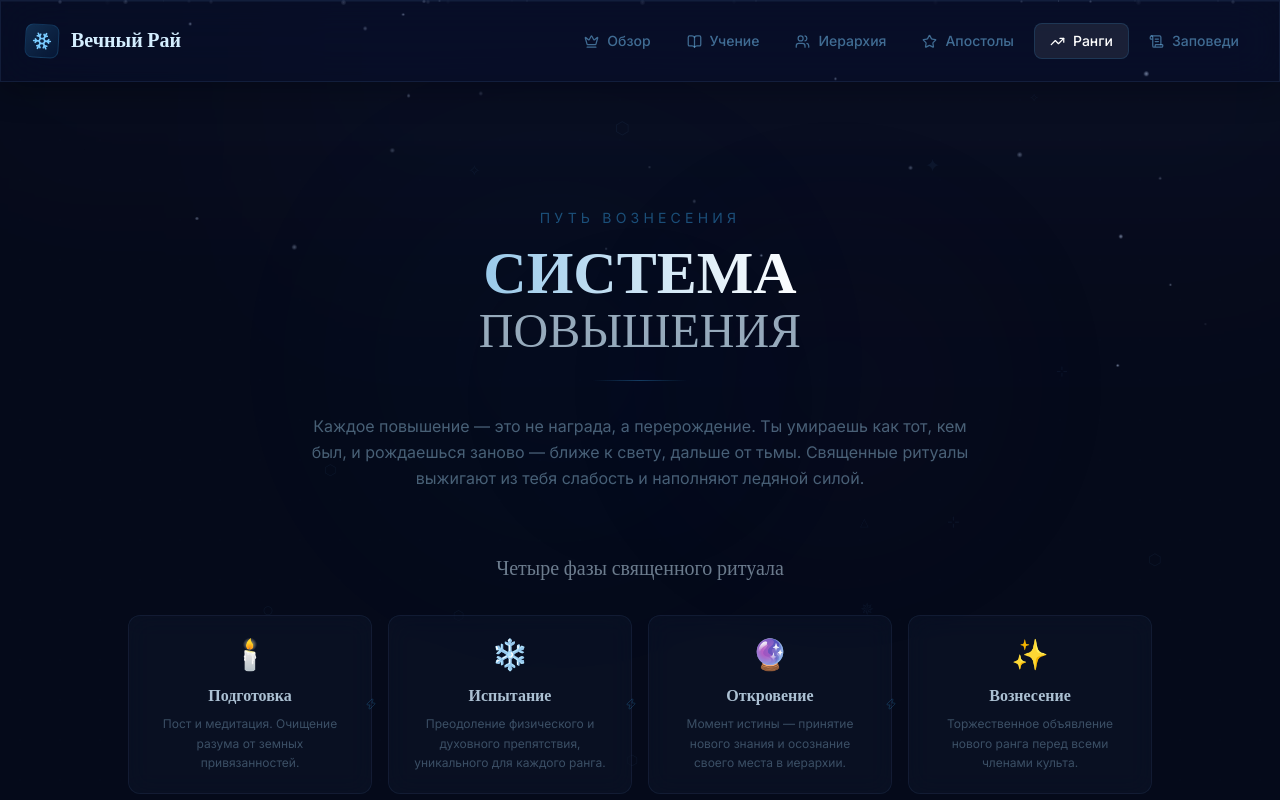
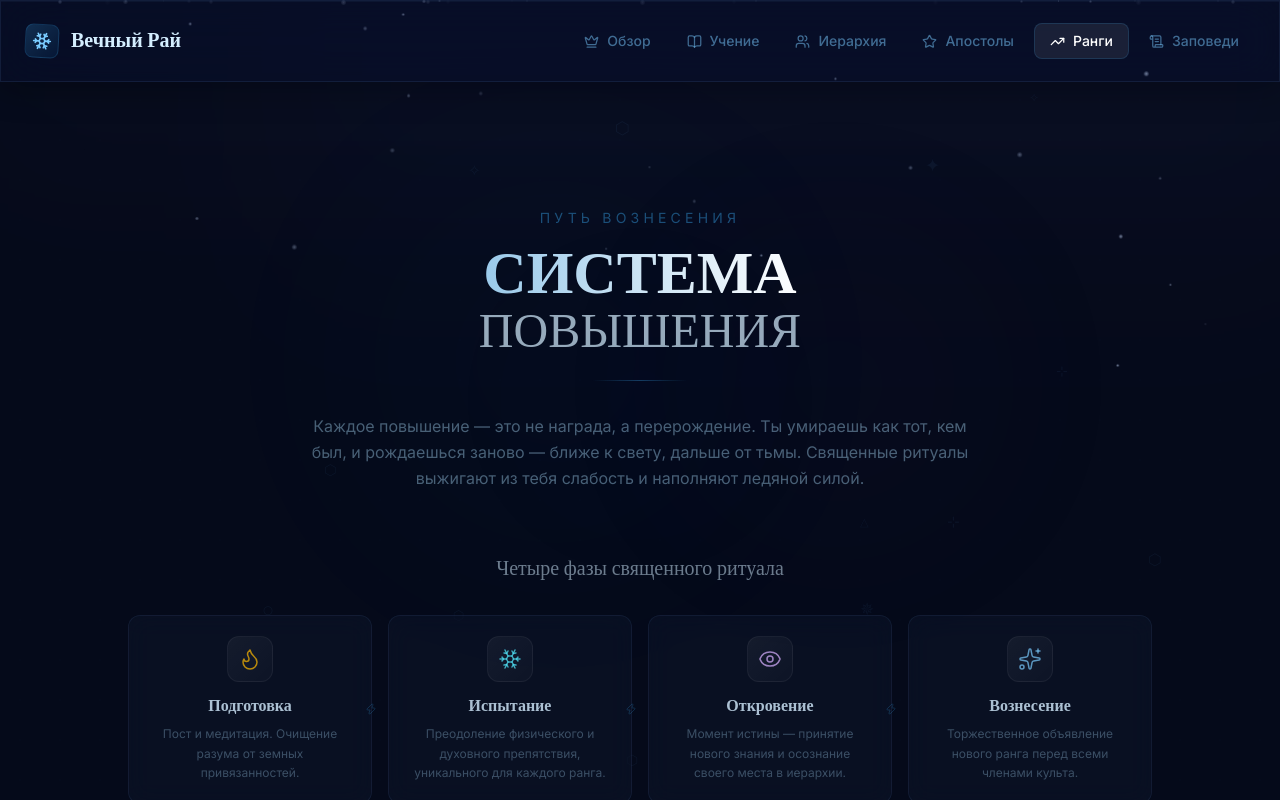
Before and after one commit to setniz/Eternal-Paradise, a React (Vite) app: page / in a window 1280 px wide. Both pictures are taken after a click on the button "Ранги". Shown: the top 800 px of the page. Built offline with nearby package versions, Linux system fonts and the light colour scheme.

Commit message:
Update RanksSection.tsx

```diff
--- a/src/components/sections/RanksSection.tsx
+++ b/src/components/sections/RanksSection.tsx
@@ -1,5 +1,5 @@
 import { motion } from 'framer-motion';
-import { Flame, Eye, Snowflake, BookOpen, Shield, Gem, Zap } from 'lucide-react';
+import { Flame, Eye, BookOpen, Shield, Gem, Zap, Snowflake, Sparkles, type LucideIcon } from 'lucide-react';
 
 const ranks = [
   {
@@ -75,11 +75,11 @@ const ranks = [
   },
 ];
 
-const ritualPhases = [
-  { icon: '🕯️', title: 'Подготовка', desc: 'Пост и медитация. Очищение разума от земных привязанностей.' },
-  { icon: '❄️', title: 'Испытание', desc: 'Преодоление физического и духовного препятствия, уникального для каждого ранга.' },
-  { icon: '🔮', title: 'Откровение', desc: 'Момент истины — принятие нового знания и осознание своего места в иерархии.' },
-  { icon: '✨', title: 'Вознесение', desc: 'Торжественное объявление нового ранга перед всеми членами культа.' },
+const ritualPhases: { icon: LucideIcon; iconColor: string; title: string; desc: string }[] = [
+  { icon: Flame, iconColor: 'text-amber-400/70', title: 'Подготовка', desc: 'Пост и медитация. Очищение разума от земных привязанностей.' },
+  { icon: Snowflake, iconColor: 'text-cyan-300/70', title: 'Испытание', desc: 'Преодоление физического и духовного препятствия, уникального для каждого ранга.' },
+  { icon: Eye, iconColor: 'text-purple-300/70', title: 'Откровение', desc: 'Момент истины — принятие нового знания и осознание своего места в иерархии.' },
+  { icon: Sparkles, iconColor: 'text-ice-300/70', title: 'Вознесение', desc: 'Торжественное объявление нового ранга перед всеми членами культа.' },
 ];
 
 export default function RanksSection() {
@@ -142,7 +142,11 @@ export default function RanksSection() {
                 whileHover={{ y: -6, scale: 1.03 }}
                 className="glass-light rounded-xl p-4 md:p-5 text-center cursor-default group relative"
               >
-                <span className="text-2xl md:text-3xl block mb-3">{phase.icon}</span>
+                <div className="flex justify-center mb-3">
+                  <div className="p-2.5 rounded-xl bg-gradient-to-br from-white/5 to-white/[0.02] border border-white/5">
+                    <phase.icon size={24} className={phase.iconColor} strokeWidth={1.5} />
+                  </div>
+                </div>
                 <h4 className="font-serif font-semibold text-ice-100/80 text-sm md:text-base mb-1.5">{phase.title}</h4>
                 <p className="text-ice-200/30 text-xs leading-relaxed font-sans">{phase.desc}</p>
 
@@ -185,35 +189,32 @@ export default function RanksSection() {
                         <div className={`w-14 h-14 md:w-16 md:h-16 rounded-2xl bg-gradient-to-br ${rank.color} flex items-center justify-center shadow-lg`}>
                           <Icon size={28} className="text-white" />
                         </div>
-                        <span className={`font-serif text-2xl md:text-3xl font-bold ${isLast ? 'text-amber-300/60' : 'text-ice-300/20'}`}>
+                        <span className={`font-serif text-2xl md:text-3xl font-bold ${isLast ? 'text-amber-300/40' : 'text-ice-300/15'} group-hover:text-ice-300/30 transition-colors duration-500`}>
                           {rank.step}
                         </span>
                       </div>
 
                       {/* Right: Content */}
                       <div className="flex-1">
-                        <div className="flex items-start justify-between gap-4 mb-3">
-                          <div>
-                            <h3 className={`font-serif text-xl md:text-2xl font-bold ${isLast ? 'text-amber-200' : 'text-ice-100'}`}>
-                              {rank.title}
-                            </h3>
-                            <p className={`text-xs tracking-wider uppercase mt-1 font-sans ${isLast ? 'text-amber-300/40' : 'text-ice-400/30'}`}>
-                              {rank.ritual}
-                            </p>
-                          </div>
+                        <div className="flex items-center gap-3 mb-2 flex-wrap">
+                          <h3 className={`font-serif text-xl md:text-2xl font-semibold ${isLast ? 'text-shimmer-gold' : 'text-ice-100'}`}>
+                            {rank.title}
+                          </h3>
+                          <span className="text-[10px] tracking-[0.15em] uppercase font-sans px-2.5 py-0.5 rounded-full bg-white/5 text-ice-300/30 border border-white/5">
+                            {rank.ritual}
+                          </span>
                         </div>
-
-                        <p className="text-ice-200/40 text-sm md:text-base leading-relaxed mb-5 font-sans">
+                        <p className="text-ice-200/40 text-sm md:text-base leading-relaxed font-sans mb-4 group-hover:text-ice-200/55 transition-colors duration-500">
                           {rank.desc}
                         </p>
 
                         {/* Requirements */}
                         <div className="space-y-2">
-                          <p className="text-ice-300/25 text-xs uppercase tracking-wider font-sans mb-2">Требования:</p>
-                          {rank.requirements.map((req, ri) => (
-                            <div key={ri} className="flex items-start gap-2.5">
-                              <Snowflake size={12} className={`flex-shrink-0 mt-0.5 ${isLast ? 'text-amber-400/40' : 'text-ice-400/25'}`} />
-                              <span className="text-ice-200/50 text-xs md:text-sm font-sans leading-relaxed">{req}</span>
+                          <p className="text-ice-300/25 text-[10px] uppercase tracking-[0.2em] font-sans">Требования:</p>
+                          {rank.requirements.map((req, i) => (
+                            <div key={i} className="flex items-start gap-2.5">
+                              <span className="text-ice-400/20 text-xs mt-0.5">◇</span>
+                              <p className="text-ice-200/35 text-xs md:text-sm leading-relaxed font-sans">{req}</p>
                             </div>
                           ))}
                         </div>
```
